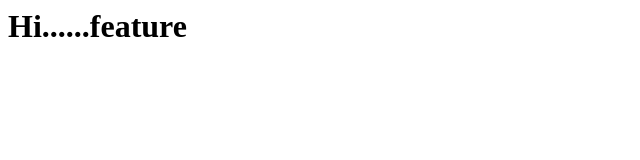
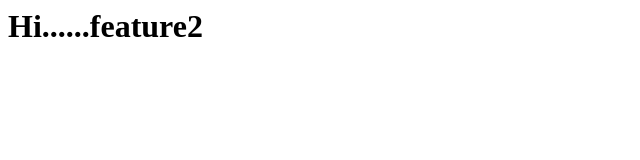
Before and after one commit to rohinilokare/Assigenment01, a plain HTML site: page index.html in a window 1280 px wide. Shown: the full height of the page, 0-640 px from the left. Drawn offline with Linux system fonts and the light colour scheme.

Commit message:
feature::Index:modify content

```diff
--- a/index.html
+++ b/index.html
@@ -1,3 +1,3 @@
 <html>
-<h1>Hi......feature</h1>
+<h1>Hi......feature2</h1>
 </html>
```
